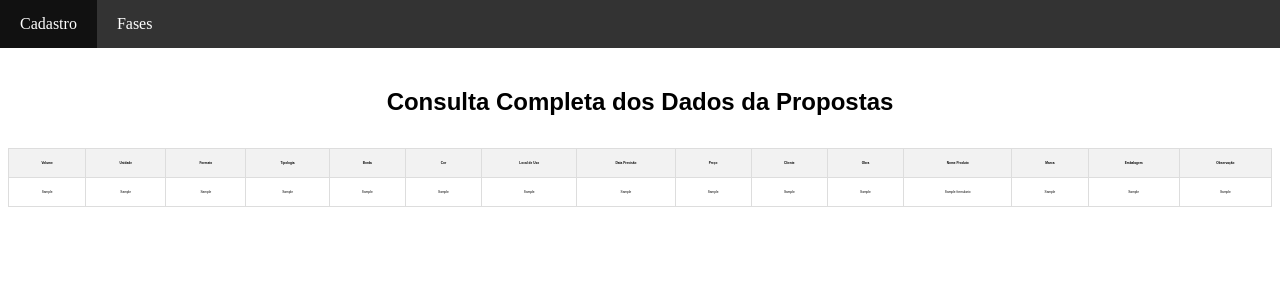
After one commit to ruanbertan-cmd/projeto_Sistema_proposta, a PHP site: page /proposta_detalhes.php in a window 1280 px wide. The commit adds this page. Shown: the top 300 px of the page. Run offline with PHP 8.4, Linux system fonts and the light colour scheme; tables that the repository leaves empty or names only in its code hold one stand-in row (values such as "Sample post"); data that the repository does not hold is empty.

Commit message:
fix: corrigindo ligações e variaveis nas tabelas

```diff
--- /dev/null
+++ b/proposta_detalhes.php
@@ -0,0 +1,67 @@
+<?php
+include_once('conexao.php');
+
+// Consulta os registros da tabela detalhados abaixo:
+$sql = "SELECT volume,unidade_medida,formato,tipologia,borda,cor,local_uso,data_previsao,preco,cliente,obra,nome_produto,marca,embalagem,observacao FROM formulario ORDER BY id";
+$result = mysqli_query($conexao, $sql);
+
+?>
+<!DOCTYPE html>
+<html lang="pt-br">
+<head>
+    <meta charset="UTF-8">
+    <title>Detalhes de Propostas</title>
+    <link rel="stylesheet" href="style.css">
+</head>
+<body>
+
+    <header class="barra_navegacao">
+    <nav class="navbar">
+        <div class="navbar_container">
+            <ul>
+                <li><a href="proposta_cadastro.php">Cadastro</a></li>
+                <li><a href="proposta_fases.php">Fases</a></li>
+            </ul>
+        </div>
+    </nav>
+    </header>
+
+    <main class="main_proposta_fases">
+    <h1>Consulta Completa dos Dados da Propostas</h1>
+
+    <table class="tabela_propostas">
+
+        <tr>
+            <th>Volume</th>
+            <th>Unidade</th>
+            <th>Formato</th>
+            <th>Tipologia</th>
+            <th>Borda</th>
+            <th>Cor</th>
+            <th>Local de Uso</th>
+            <th>Data Previsão</th>
+            <th>Preço</th>
+            <th>Cliente</th>
+            <th>Obra</th>
+            <th>Nome Produto</th>
+            <th>Marca</th>
+            <th>Embalagem</th>
+            <th>Observação</th>
+        </tr>
+        <?php
+        if(mysqli_num_rows($result) > 0){
+            while($row = mysqli_fetch_assoc($result)){
+                echo "<tr>";
+
+                foreach($row as $col){
+                    echo "<td>" . htmlspecialchars($col) . "</td>";
+                }}
+        } else {
+            echo "<tr><td colspan='16'>Nenhuma proposta encontrada.</td></tr>";
+        }
+        ?>
+
+    </table>
+    </main>
+</body>
+</html>
```
Also changed, not shown: Proposta_fases.php (+25 -2 lines).
